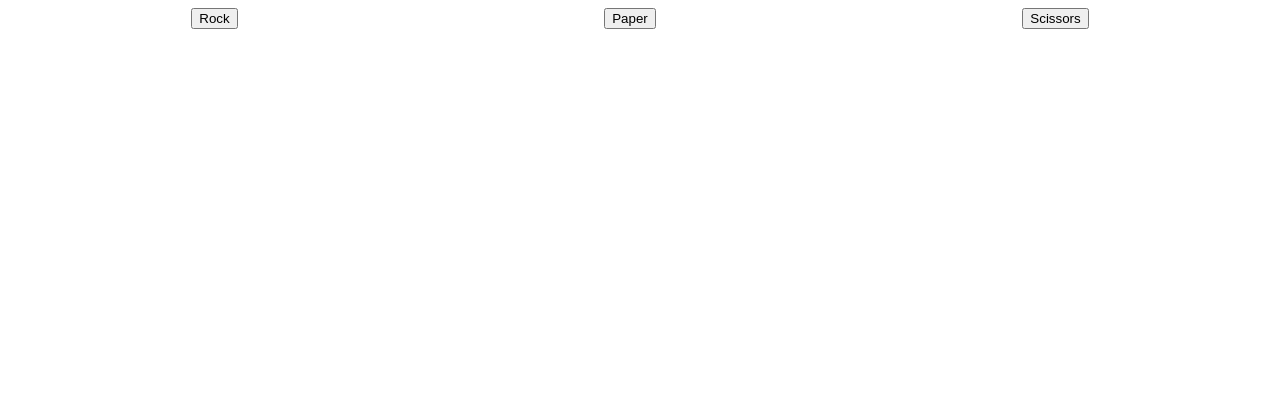
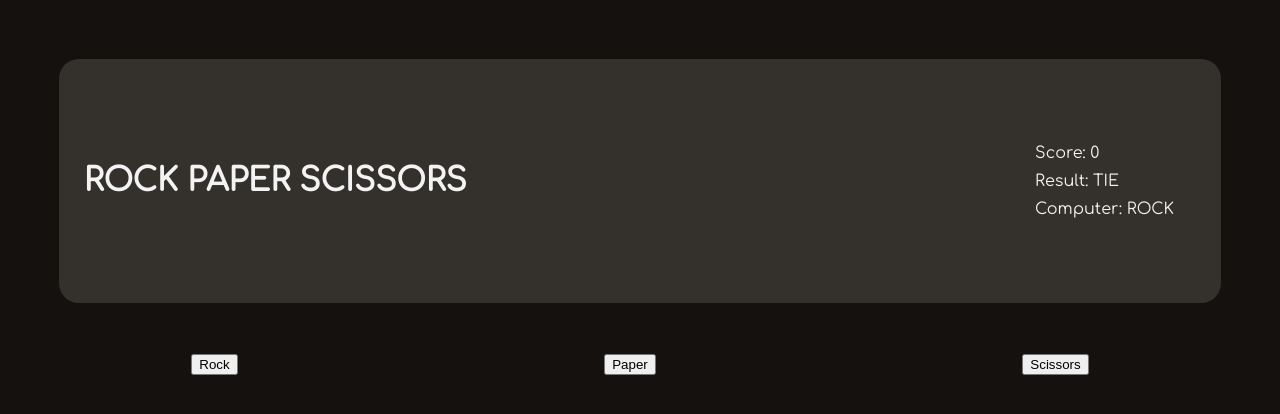
Before and after one commit to kushagra-xo/rps, a plain HTML site: page index.html in a window 1280 px wide. Both pictures are taken after a click on the button "Rock". Drawn offline with Linux system fonts and the light colour scheme.

Commit message:
redesigned: added css and refined more thins such as adding an information header instead of alerting

```diff
--- a/css/main.css
+++ b/css/main.css
@@ -1,3 +1,30 @@
+@import url('https://fonts.googleapis.com/css2?family=Comfortaa:wght@400&display=swap');
+
+body{
+	display: flex;
+	flex-flow: column;
+	background: #14110F;
+}
+
+header{
+	display: flex;
+	justify-content: space-between;
+	align-items: center;
+	font-family: comfortaa;
+	color: #F3F3F4;
+	background: #34312D;
+	border-radius: 20px;
+	padding: 5% 2%;
+	margin: 4%;
+}
+
+.info{
+	display: flex;
+	flex-flow: column;
+	gap: 10px;
+	padding: 2%;
+}
+
 .gameOptions{
 	display: flex;
 	justify-content: space-around;
--- a/index.html
+++ b/index.html
@@ -7,10 +7,18 @@
 		<link rel="stylesheet" href="css/main.css" type="text/css" media="screen" charset="utf-8">
 	</head>
 	<body>
+		<header>
+			<h1>ROCK PAPER SCISSORS</h1>
+			<div class="info">
+				<div id="score"></div>
+				<div id="result"></div>
+				<div id="computerChoice"></div>
+			</div>
+		</header>
 		<div class="gameOptions">
-			<div class="rock"><button id="rock" onclick="handleButtonClick('rock')">Rock</button></div>
-			<div class="paper"><button id="paper" onclick="handleButtonClick('paper')">Paper</button></div>
-			<div class="scissors"><button id="scissors" onclick="handleButtonClick('scissors')">Scissors</button></div>
+			<div class="rock"><button id="rock">Rock</button></div>
+			<div class="paper"><button id="paper">Paper</button></div>
+			<div class="scissors"><button id="scissors">Scissors</button></div>
 		</div>
 		<script src="scripts/rockPaperScissorsGame.js"></script>
 	</body>
--- a/scripts/rockPaperScissorsGame.js
+++ b/scripts/rockPaperScissorsGame.js
@@ -7,16 +7,48 @@
 
 const selectionOptions = ["ROCK", "PAPER", "SCISSORS"]
 
+const rock = document.getElementById('rock')
+const paper = document.getElementById('paper')
+const scissors = document.getElementById('scissors')
+
+rock.addEventListener('click', () => handleButtonClick('ROCK'))
+paper.addEventListener('click', () => handleButtonClick('PAPER'))
+scissors.addEventListener('click', () => handleButtonClick('SCISSORS'))
+
+let score = 0;
+document.getElementById('score').textContent = "Score: " + score;
+
+let result = null;
+document.getElementById('result').textContent = "Result: " + result;
+
+let randomComputerSelection = null;
+document.getElementById('computerChoice').textContent = "Computer: " + selectionOptions[randomComputerSelection];
+
+function updateScore()
+{
+  document.getElementById('score').textContent = "Score: " + score;
+}
+function updateResult()
+{
+  document.getElementById('result').textContent = "Result: " + result;
+}
+
 function handleButtonClick(input) {
-  let randomComputerSelection = Math.floor(Math.random() * selectionOptions.length);
+  randomComputerSelection = Math.floor(Math.random() * selectionOptions.length);
   let playerSelectionLocal = selectionOptions.indexOf(input.toUpperCase());
   let computerLoseIndex = (playerSelectionLocal - 1 + selectionOptions.length) % selectionOptions.length;
 
   if (playerSelectionLocal == randomComputerSelection) {
-    alert(`RESULT: TIE\nCOMPUTER CHOSE: ${selectionOptions[randomComputerSelection]}`);
+    result = `TIE`
   } else if (randomComputerSelection == computerLoseIndex) {
-    alert(`RESULT: WIN\nCOMPUTER CHOSE: ${selectionOptions[randomComputerSelection]}`);
+    result = `WIN`
+    score++;
   } else {
-    alert(`RESULT: LOSE\nCOMPUTER CHOSE: ${selectionOptions[randomComputerSelection]}`);
+    result = `LOSE`
+    score--;
   }
+
+  updateScore();
+  updateResult();
+  document.getElementById('computerChoice').textContent = "Computer: " + selectionOptions[randomComputerSelection];
 }
```
